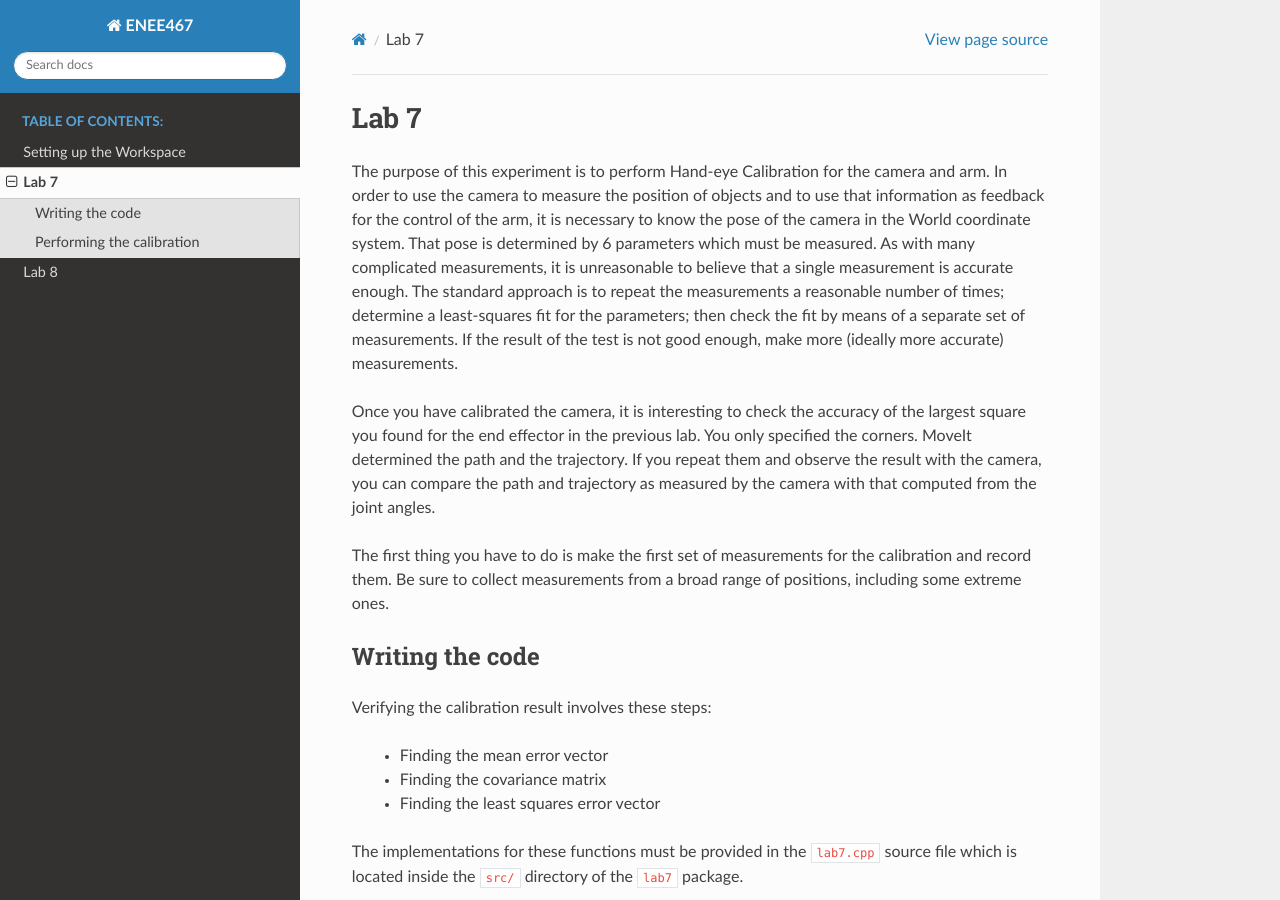
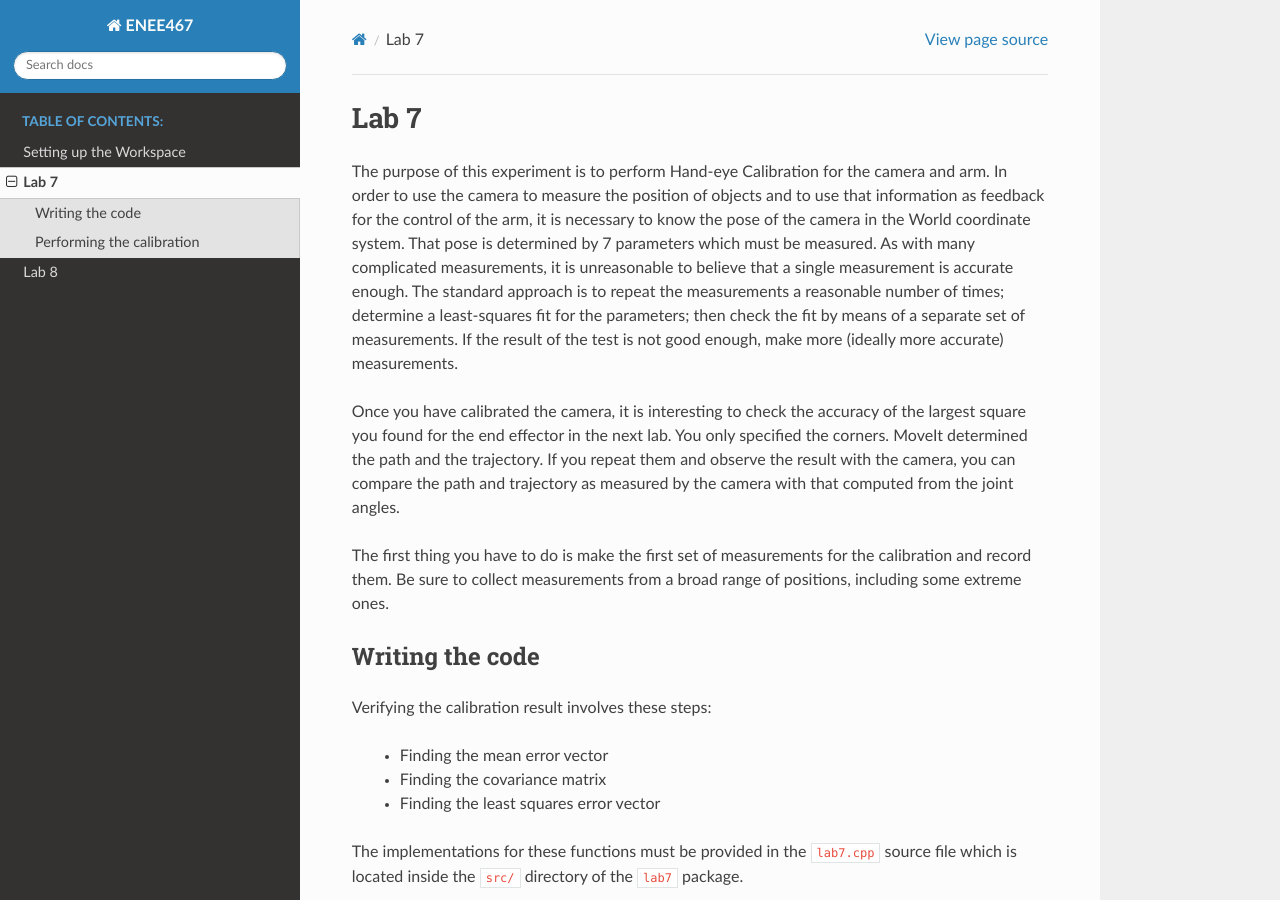
Before and after one commit to ENEE467/Getting_Started, a Sphinx documentation site: the page built from source/Lab7.rst, in a window 1280 px wide and 900 px high. Built offline with Sphinx 7.4.7 and the Read the Docs theme 3.1.0, drawn with Linux system fonts in a browser that asks for light colours.

Commit message:
Updated introduction section

```diff
--- a/source/Lab7.rst
+++ b/source/Lab7.rst
@@ -8,14 +8,14 @@ Lab 7
 The purpose of this experiment is to perform Hand-eye Calibration for the camera and arm. In order
 to use the camera to measure the position of objects and to use that information as feedback for the
 control of the arm, it is necessary to know the pose of the camera in the World coordinate system.
-That pose is determined by 6 parameters which must be measured. As with many complicated
+That pose is determined by 7 parameters which must be measured. As with many complicated
 measurements, it is unreasonable to believe that a single measurement is accurate enough. The
 standard approach is to repeat the measurements a reasonable number of times; determine a
 least-squares fit for the parameters; then check the fit by means of a separate set of measurements.
 If the result of the test is not good enough, make more (ideally more accurate) measurements.
 
 Once you have calibrated the camera, it is interesting to check the accuracy of the largest square
-you found for the end effector in the previous lab. You only specified the corners. MoveIt
+you found for the end effector in the next lab. You only specified the corners. MoveIt
 determined the path and the trajectory. If you repeat them and observe the result with the camera,
 you can compare the path and trajectory as measured by the camera with that computed from the joint
 angles.
```
